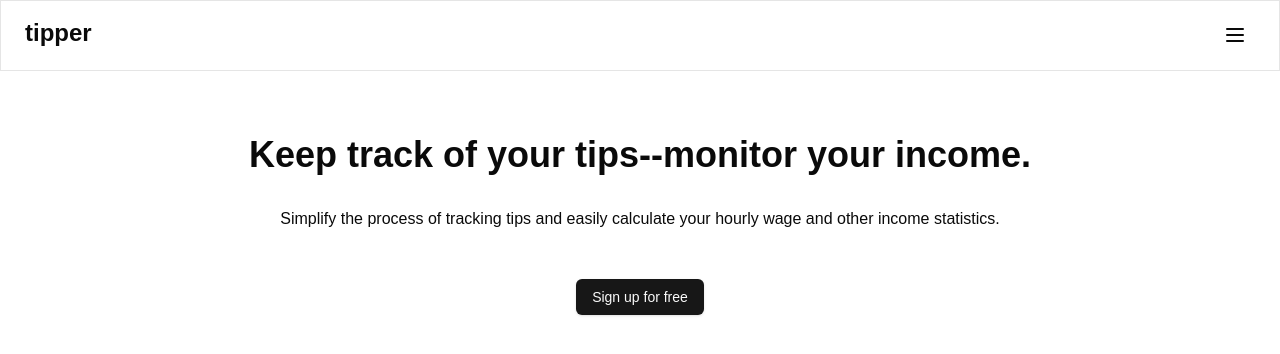
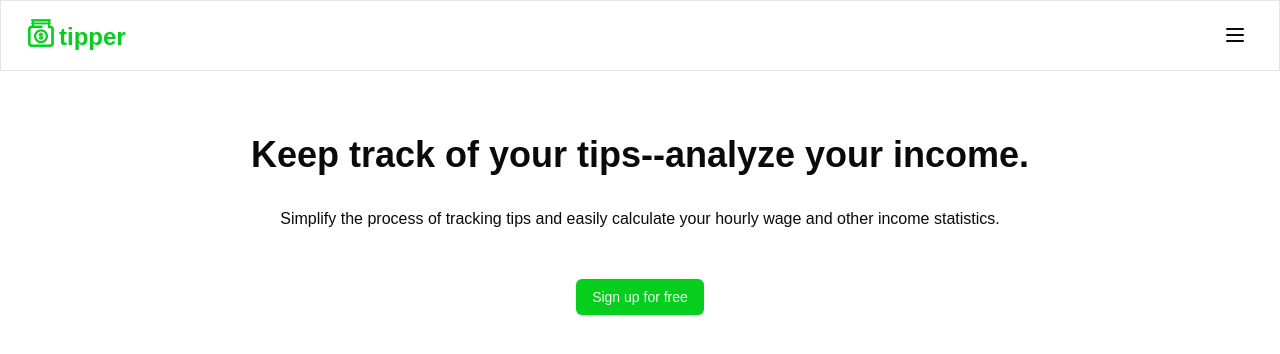
Before and after one commit to noahpete/tip-tracker, a Next.js app in the folder frontend/: page / in a window 1280 px wide. Shown: the top 354 px of the page. Built offline with nearby package versions, Linux system fonts and the light colour scheme.

Commit message:
Updated navbar logo

```diff
--- a/frontend/src/app/globals.css
+++ b/frontend/src/app/globals.css
@@ -10,6 +10,7 @@ body {
 	:root {
 		--background: 0 0% 100%;
 		--foreground: 0 0% 3.9%;
+		--accent: #05cf1c;
 		--card: 0 0% 100%;
 		--card-foreground: 0 0% 3.9%;
 		--popover: 0 0% 100%;
--- a/frontend/src/app/page.tsx
+++ b/frontend/src/app/page.tsx
@@ -7,14 +7,14 @@ export default function Home() {
 		<div className="bg-[var(--background)]">
 			<div className="p-8">
 				<h1 className="p-8 text-4xl font-bold text-center">
-					Keep track of your tips--monitor your income.
+					Keep track of your tips--analyze your income.
 				</h1>
 				<h2 className="text-center">
 					Simplify the process of tracking tips and easily calculate your hourly wage and other
 					income statistics.
 				</h2>
 				<div className="py-12 flex justify-center items-center">
-					<Button className="">Sign up for free</Button>
+					<Button className="bg-[#05CF1C]">Sign up for free</Button>
 				</div>
 			</div>
 		</div>
--- a/frontend/src/components/Navbar.tsx
+++ b/frontend/src/components/Navbar.tsx
@@ -2,13 +2,25 @@ import { Menu } from "lucide-react";
 import React from "react";
 import { Sheet, SheetContent, SheetTrigger } from "./ui/sheet";
 import { Button } from "./ui/button";
+import Image from "next/image";
 
 type Props = {};
 
 export const Navbar = (props: Props) => {
 	return (
 		<div className="w-full border px-6 py-4 flex">
-			<h1 className="font-bold text-2xl">tipper</h1>
+			<div className="flex mt-1">
+				<div className="-mt-1">
+					<Image
+						src={"/tipper-icon.png"}
+						alt="logo"
+						width={32}
+						height={32}
+						className="mr-0.5 aspect-square"
+					/>
+				</div>
+				<h1 className="font-bold text-2xl text-[#05CF1C]">tipper</h1>
+			</div>
 			<div className="ml-auto -mr-2">
 				<Sheet>
 					<SheetTrigger>
```
Also changed, not shown: frontend/public/tipper-icon.png (added).
